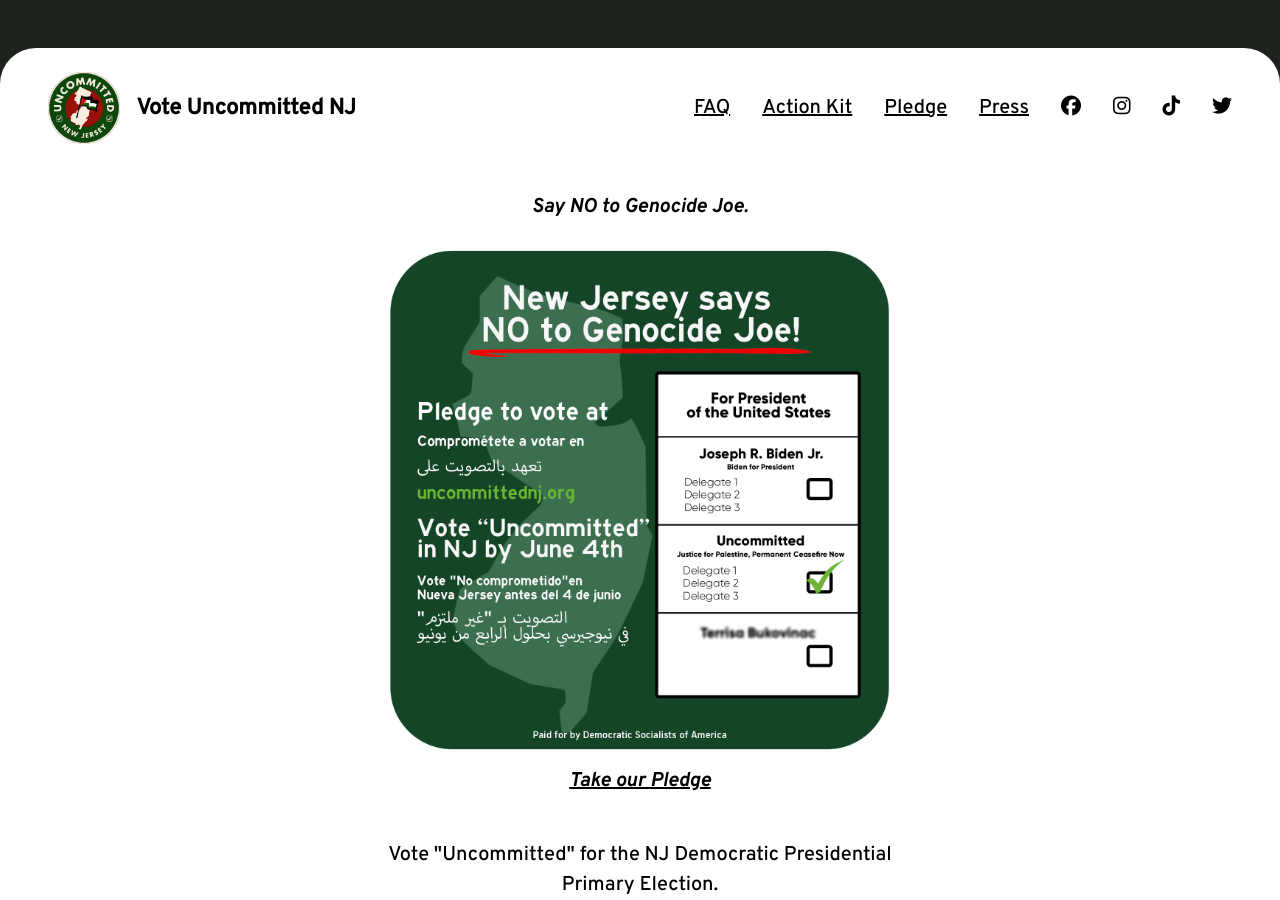
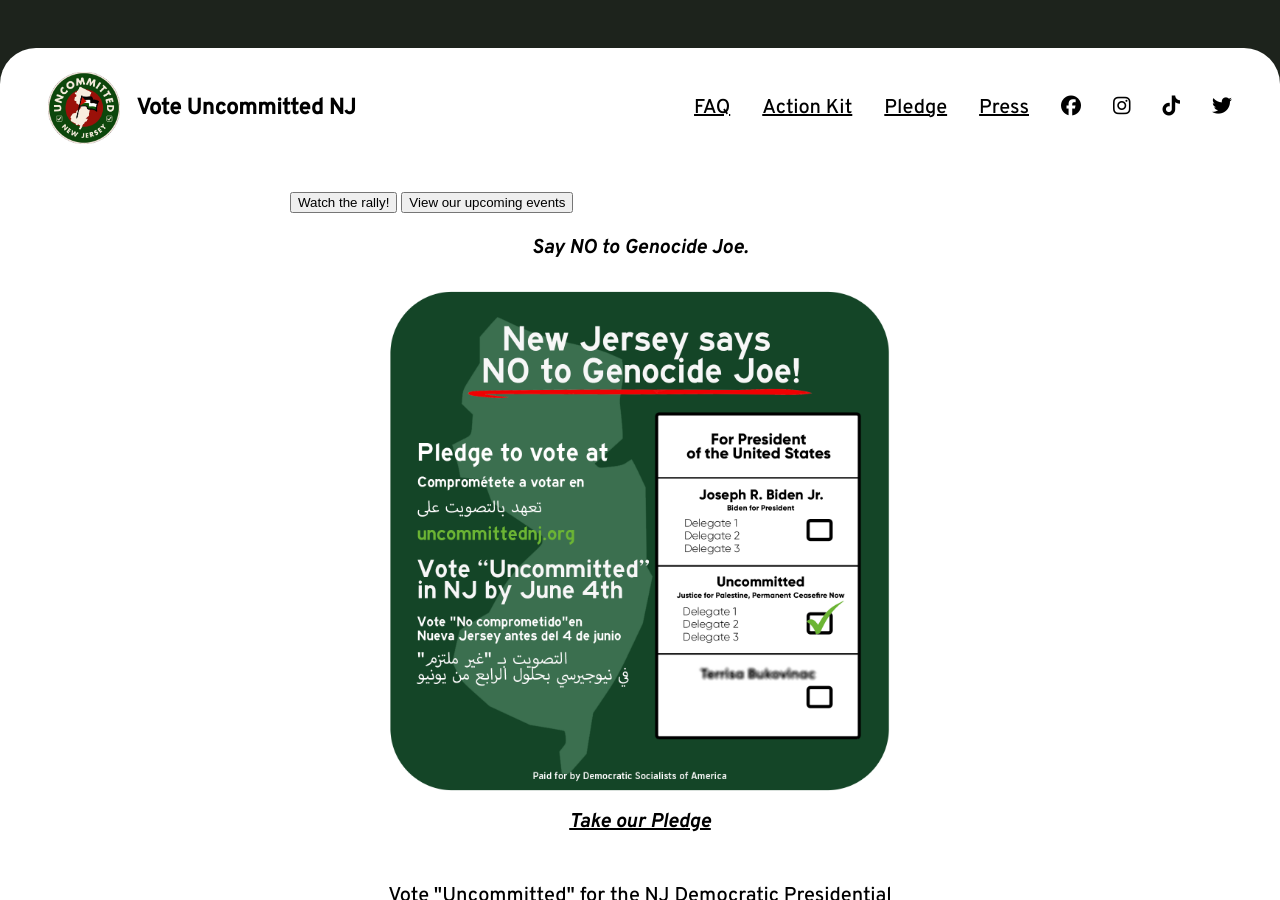
Before and after one commit to dsa-ntc/uncommittednj.org, a Jekyll site: the page built from index.html, in a window 1280 px wide and 900 px high. Built offline with Jekyll 4.4.1, drawn with Linux system fonts in a browser that asks for light colours; nearby versions of some CDN libraries; a script that is not in the unit is left out; comment, search, counter and statistics services are not loaded.

Commit message:
Update index.html

```diff
--- a/index.html
+++ b/index.html
@@ -4,6 +4,8 @@
 ---
 
 <div id="home">
+  <button href="/rally">Watch the rally!</button>
+    <button href="/calendar">View our upcoming events</button>
   <div class="prelude">
     <p><em>Say <strong>NO</strong> to Genocide Joe.</em></p>
 
```
